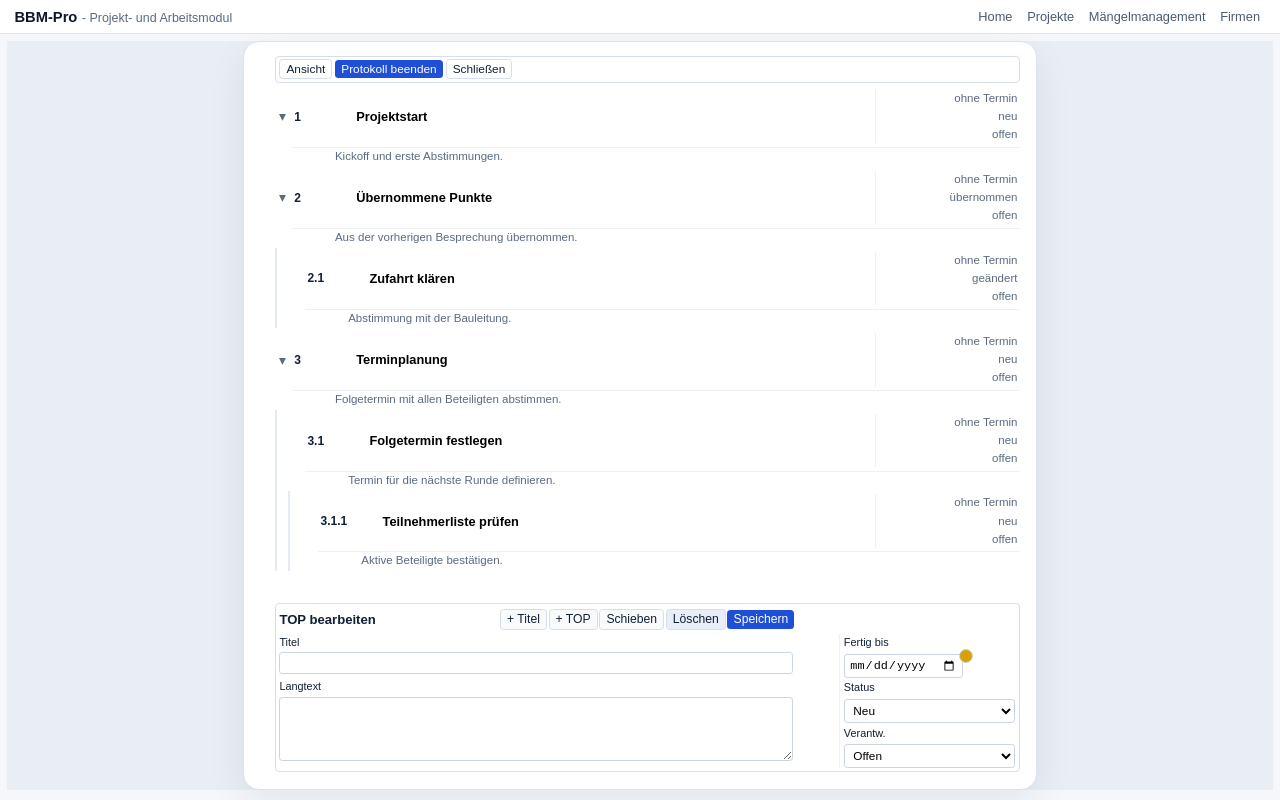
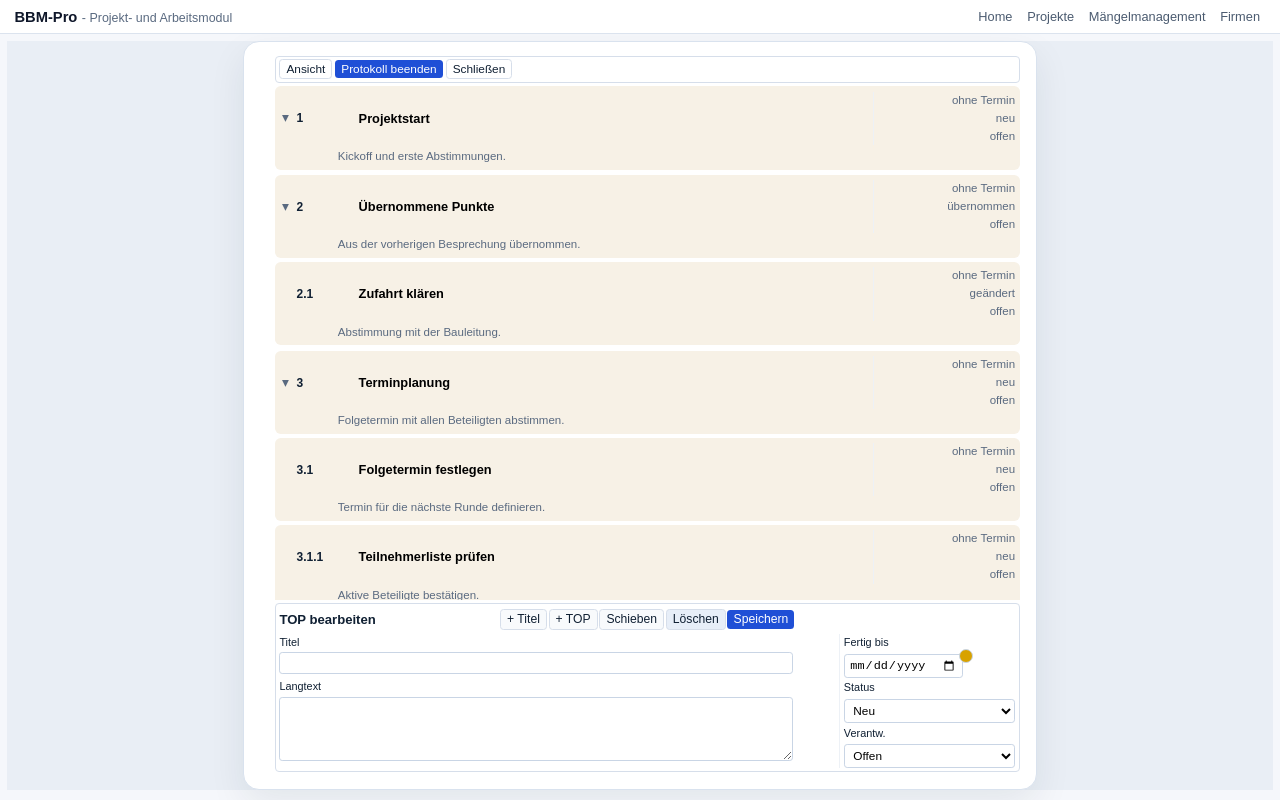
Before and after one commit to SteffenBandholt/BBM-Pro, a React (Vite) app: page /meetings/1 in a window 1280 px wide. Built offline with nearby package versions, Linux system fonts and the light colour scheme.

Commit message:
Tops Farbig

```diff
--- a/src/modules/meetings/components/ProtocolTopList.jsx
+++ b/src/modules/meetings/components/ProtocolTopList.jsx
@@ -9,6 +9,7 @@ function ProtocolTopRow({ top, selectedTopId, onSelectTop, collapsedTopIds, onTo
 
   return (
     <li>
+      <div className="protocol-top-entry">
         <div className="protocol-top-row-shell">
           {isTitle ? (
             <button
@@ -39,6 +40,7 @@ function ProtocolTopRow({ top, selectedTopId, onSelectTop, collapsedTopIds, onTo
           </button>
         </div>
         {top.longtext ? <p className="protocol-top-row__text">{top.longtext}</p> : null}
+      </div>
       {showChildren ? (
         <ul className="protocol-top-children">
           {top.children.map((child) => (
--- a/src/styles/global.css
+++ b/src/styles/global.css
@@ -1039,7 +1039,13 @@ a {
   padding: 0;
   margin: 0;
   display: grid;
-  gap: 0.03rem;
+  gap: 0.34rem;
+}
+
+.protocol-top-entry {
+  padding: 0.14rem 0.18rem 0.16rem;
+  background: #f7f1e6;
+  border-radius: 0.36rem;
 }
 
 .protocol-top-row-shell {
@@ -1076,9 +1082,8 @@ a {
   align-items: center;
   text-align: left;
   border: 0;
-  border-bottom: 1px solid #edf1f6;
   background: transparent;
-  padding: 0.22rem 0.15rem;
+  padding: 0.18rem 0.12rem;
   cursor: pointer;
 }
 
@@ -1119,9 +1124,11 @@ a {
 
 .protocol-top-children {
   list-style: none;
-  padding-left: 0.7rem;
-  margin: 0 0 0.08rem;
-  border-left: 2px solid #e5ebf3;
+  padding-left: 0;
+  margin: 0.26rem 0 0;
+  display: grid;
+  gap: 0.34rem;
+  background: transparent;
 }
 
 .protocol-empty-state {
```
Lines whose indentation alone changed are shown as unchanged.
